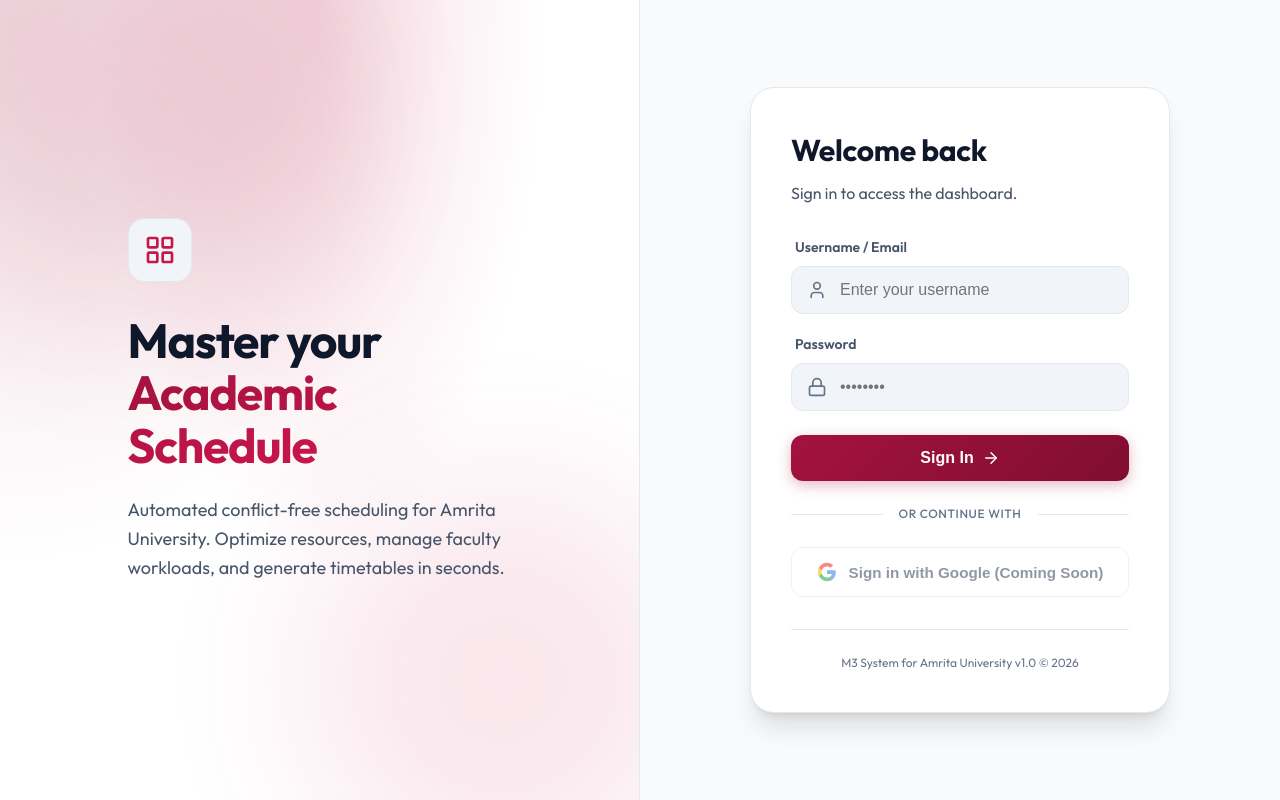
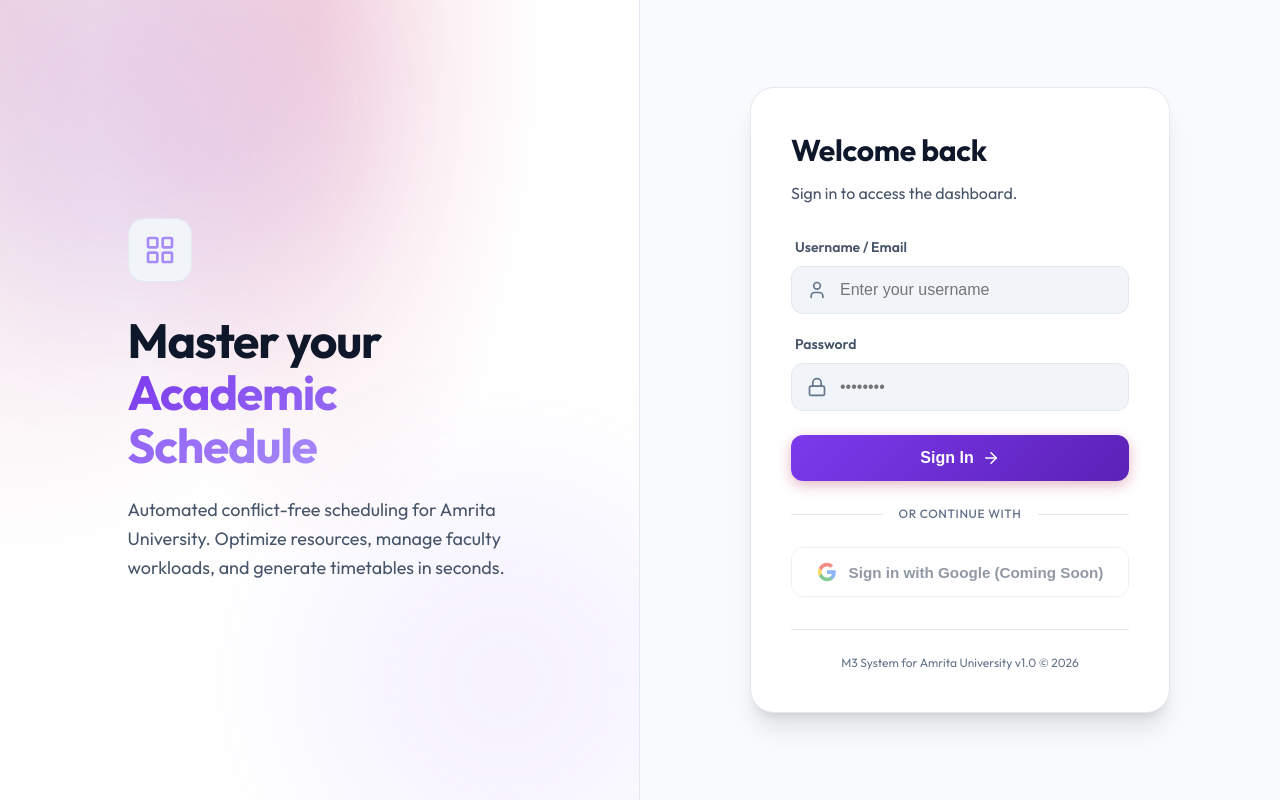
Before and after one commit to bhuvanesh-sudo/timetable-scheduler, a React app in the folder frontend/: page /login in a window 1280 px wide. Built offline with nearby package versions, Linux system fonts and the light colour scheme; the HTML template or start-up script is replaced by a standard one.

Commit message:
Minor CSS Adjustments

```diff
--- a/frontend/src/index.css
+++ b/frontend/src/index.css
@@ -6,15 +6,15 @@
  */
 
 :root {
-  /* Amrita University Brand Palette (Primary: Maroon #A4123F) */
-  --primary: #A4123F;
-  --primary-dark: #800e31;
-  --primary-light: #c8164d;
+  /* Sophisticated Violet Palette (Option B) */
+  --primary: #7c3aed;  /* Violet 600 */
+  --primary-dark: #5b21b6; /* Violet 800 */
+  --primary-light: #a78bfa; /* Violet 400 */
   --secondary: #64748b;
   --success: #10b981;
   --warning: #f59e0b;
   --danger: #ef4444;
-  --lab-color: #8b5cf6;
+  --lab-color: #0ea5e9; /* Sky 500 - Distinct from Violet */
 
   /* Surfaces & Glassmorphism (Light) */
   --bg-primary: #ffffff;
@@ -99,8 +99,8 @@
   font-family: 'Outfit', -apple-system, BlinkMacSystemFont, sans-serif;
   -webkit-font-smoothing: antialiased;
   background-color: var(--bg-secondary);
-  background-image: radial-gradient(at 0% 0%, rgba(164, 18, 63, 0.1) 0px, transparent 50%),
-    radial-gradient(at 50% 0%, rgba(200, 22, 77, 0.1) 0px, transparent 50%);
+  background-image: radial-gradient(at 0% 0%, rgba(124, 58, 237, 0.1) 0px, transparent 50%),
+    radial-gradient(at 50% 0%, rgba(139, 92, 246, 0.1) 0px, transparent 50%);
   color: var(--text-primary);
   line-height: 1.5;
   transition: background-color 0.3s ease, color 0.3s ease;
--- a/frontend/src/pages/ViewTimetable.jsx
+++ b/frontend/src/pages/ViewTimetable.jsx
@@ -152,7 +152,7 @@
             startY: subtitle ? 35 : 25,
             theme: 'grid',
             styles: { fontSize: 8, cellPadding: 2, overflow: 'linebreak' },
-            headStyles: { fillColor: [66, 66, 66], textColor: 255 },
+            headStyles: { fillColor: [124, 58, 237], textColor: 255 },
             columnStyles: {
                 0: { cellWidth: 20, fontStyle: 'bold' } // Time column
             },
```
